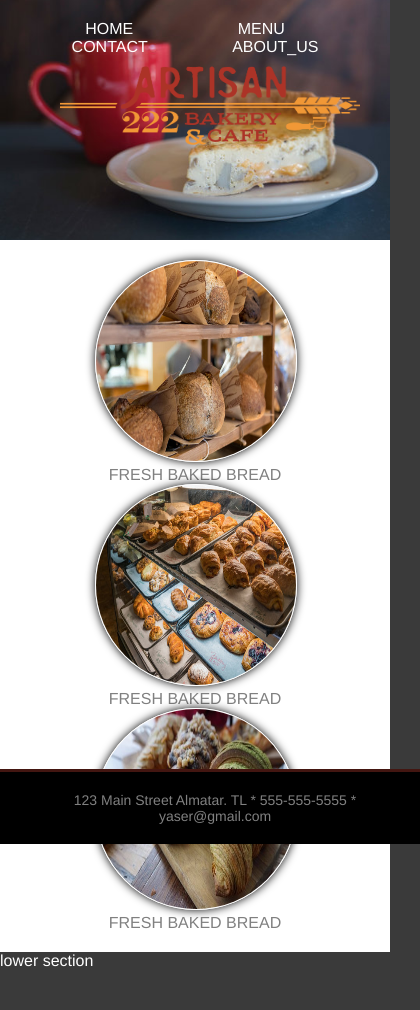
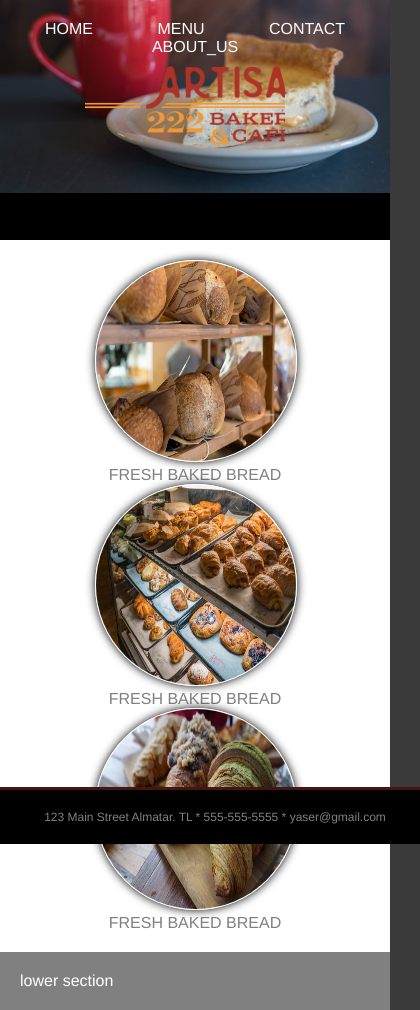
Before and after one commit to yaseralshikh/html_css_layout_Tutorials, a plain HTML site: page index.html in a window 390 px wide. Shown: the whole page, 420 px wide, since content can reach past the window. Before the commit the page ends 970 px from the top, so only its background shows below. Drawn offline with Linux system fonts and the light colour scheme.

Commit message:
Responsive Rules 2

```diff
--- a/index.html
+++ b/index.html
@@ -36,7 +36,7 @@
            <figcaption>Fresh Baked Bread</figcaption>
         </figure>
     </section>
-    <section>lower section</section>
+    <section class="features2">lower section</section>
 
     <footer>
         123 Main Street Almatar. TL * 555-555-5555 * yaser@gmail.com
--- a/style.css
+++ b/style.css
@@ -1,4 +1,5 @@
 body{
+
     background: rgb(58, 58, 58);
     color: white;
     font-family:'Franklin Gothic Medium', 'Arial Narrow', Arial, sans-serif;
@@ -23,7 +24,7 @@ header a{
     color: white;
     text-decoration: none;
     text-transform: uppercase;
-    margin: 40px;
+    margin: 20px;
 }
 
 header .mobile {
@@ -33,7 +34,7 @@ header .mobile {
 header .logo a {
     background-image: url("img/logo1.png");
     display: inline-block;
-    width: 300px;
+    width: 200px;
     height: 80px;
     background-size: 300px;
     background-repeat: no-repeat;
@@ -53,11 +54,13 @@ nav li{
     margin-right: 20px;
 }
 
-/* Header Responsive Rules */
+/* Header Responsive Rules 1097 */
 @media screen and (max-width: 1097px) {
     header{
-        height: 200px;
+        height: 350px;
+        background-position: 0 -50px;
     }
+
     header .mobile {
         display: contents;
     }
@@ -66,6 +69,18 @@ nav li{
         display: none;
     }
 }
+
+@media screen and (max-width: 820px){
+    header{
+        height: 300px;
+    }
+}
+@media screen and (max-width: 665px){
+    header{
+        height: 200px;
+    }
+}
+
 /* End Responsive Rules */
 
 /* FEATURES */
@@ -76,6 +91,7 @@ nav li{
     padding: 20px;
     display: flex;
     flex-direction:row;
+    flex-wrap: wrap;
 }
 
 .features figure {
@@ -93,12 +109,19 @@ nav li{
     height: 200px;
 }
 
+.features2{
+    background: gray;
+    color: white;
+    padding: 20px;
+    display: flex;
+    flex-direction:row;
+}
+
 /* Features Responsive Rules */
-@media screen and (max-width: 650px) {
-    .features{
-        display: block;
+@media screen and (max-width: 761px) {
+    header .logo a {
+        top: -10px;
     }
-
 }
 
 /* End Responsive Rules */
@@ -109,9 +132,9 @@ footer{
     background:black;
     color: gray;
     text-align: center;
-    font-size: 14px;
+    font-size: 12px;
+    padding: 20px 20px;
 
-    padding: 20px 20px;
     position: fixed;
     bottom: 0;
     width:100%;
```
